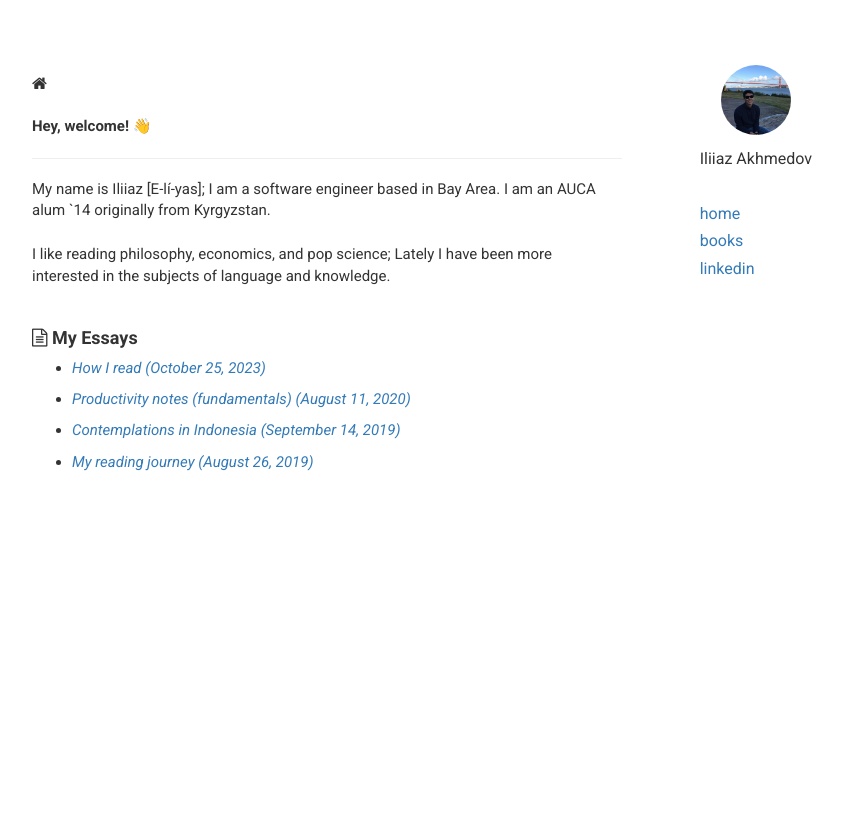
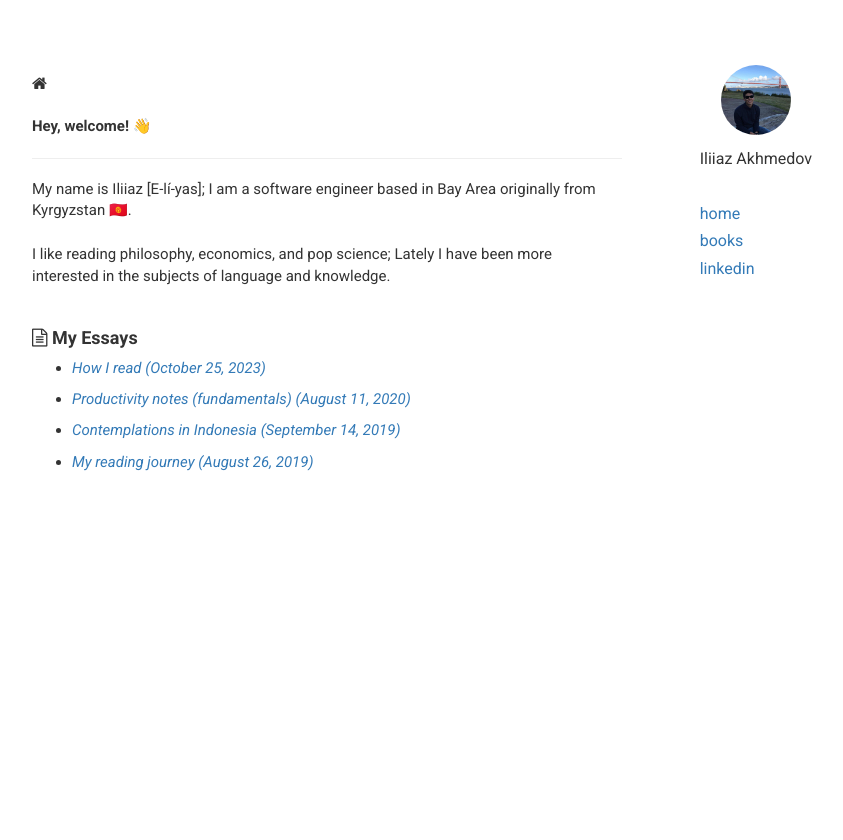
Before and after one commit to ianomad/ianomad.github.io, a Jekyll site: the page built from index.html, in a window 1280 px wide. Shown: the top 840 px of the page, without its empty margins (223-1066 px from the left). Built offline with Jekyll 4.4.1, drawn with Linux system fonts in a browser that asks for light colours; nearby versions of some CDN libraries; grey boxes are pictures that could not be loaded.

Commit message:
Update feed.html (#14)

```diff
--- a/_includes/feed.html
+++ b/_includes/feed.html
@@ -7,7 +7,7 @@
 
     <hr/>
 
-    My name is Iliiaz [E-lí-yas]; I am a software engineer based in Bay Area. I am an AUCA alum `14 originally from Kyrgyzstan.
+    My name is Iliiaz [E-lí-yas]; I am a software engineer based in Bay Area originally from Kyrgyzstan 🇰🇬.
 
     <br/>
     <br/>
```
